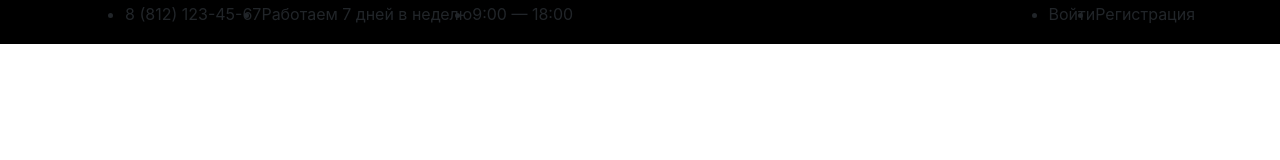
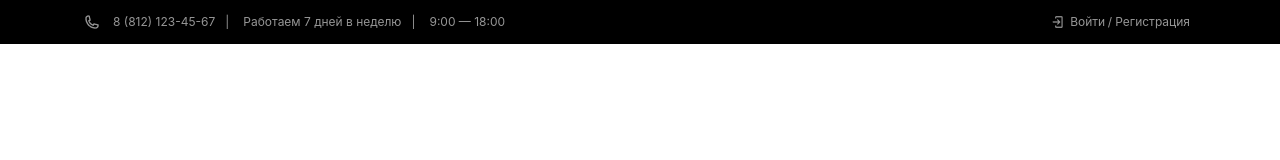
Before and after one commit to ivancraze/clock-landing-page, a website: page src/index.html in a window 1280 px wide. Drawn offline with Linux system fonts and the light colour scheme.

Commit message:
header done

```diff
--- a/src/index.html
+++ b/src/index.html
@@ -9,30 +9,30 @@
     <title>Document</title>
 </head>
 <body>
-    <header>
-        <div class="wrpapper">
-            <div class="subheader">
-                <ul class="subheader__list subheader__list--left">
-                    <li class="subheader__item">
-                        8 (812) 123-45-67
+    <div class="wrapper">
+        <header class="header">
+            <ul class="header__list">
+                <img src="./icons/phone.png" alt="phone">
+                <li class="header__item header__item--contacts">
+                    <a class="tel" href="tel:+88121234567">8 (812) 123-45-67</a>
                 </li>
-                    <li class="subheader__item">
+                <li class="header__item header__item--contacts">
                     Работаем 7 дней в неделю
                 </li>
-                    <li class="subheader__item">
+                <li class="header__item header__item--contacts">
                     9:00 — 18:00
                 </li>
             </ul>
-                <ul class="subheader__list subheader__list--right">
-                    <li class="subheader__item">
-                        Войти
+            <ul class="header__list">
+                <img src="./icons/login.png" alt="phone">
+                <li class="header__item header__item--auth">
+                    <a href="#">Войти</a>
                 </li>
-                    <li class="subheader__item">
-                        Регистрация
+                <li class="header__item header__item--auth">
+                    <a href="#">Регистрация</a>
                 </li>
             </ul>
+        </header>
     </div>
-        </div>
-    </header>
 </body>
 </html>
--- a/src/sass/style.scss
+++ b/src/sass/style.scss
@@ -1,17 +1,59 @@
-.wrpapper {
-    background: #000;
+li {
+    list-style-type: none;
+}
+ul {
+ margin: 0;
+ padding-left: 0;
 }
 
-.subheader {
-    margin: 0 auto;
-    width: 1110px;
+a:active, /* активная/посещенная ссылка */
+a:hover,  /* при наведении */
+a {
+  text-decoration: none;
+  color:#969696;
+}
+
+.wrapper {
+    background-color: #000;
+}
+
+.header {
     display: flex;
     align-content:center;
     justify-content: space-between;
+    width: 1110px;
     height: 44px;
+    margin: 0 auto;
+    &__list {
+        display: flex;
+        align-items: center;
+    }
+    &__item {
+        font-size: 12px;
+        color: #969696;
+        margin: 14px;
+        &--contacts {
+            position: relative;
+            &::after{
+                content: "|";
+                position: absolute;
+                right: -14px;
+            }
+            &:last-child::after{
+                display: none;
+            }
+        }
+        &--auth {
+            margin: 5px;
+            position: relative;
+            &::after{
+                content: "/";
+                position: absolute;
+                right: -7px;
+            }
+            &:last-child::after{
+                display: none;
+            }
+        }
+    }
 }
-
-.subheader__list {
-    display: flex;
-    align-items: center;
-}
```
Also changed, not shown: src/css/style.min.css, src/icons/login.png (added), src/icons/phone.png (added). Lines whose indentation alone changed are shown as unchanged.
